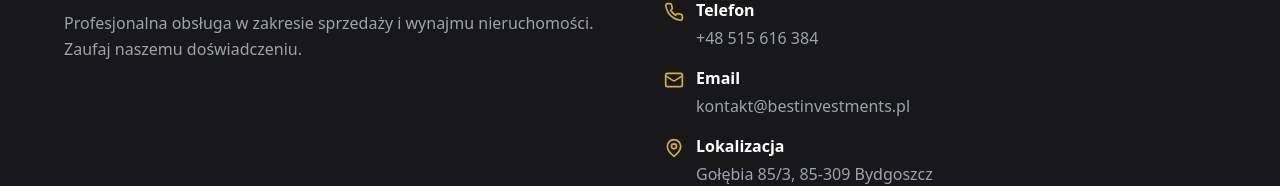
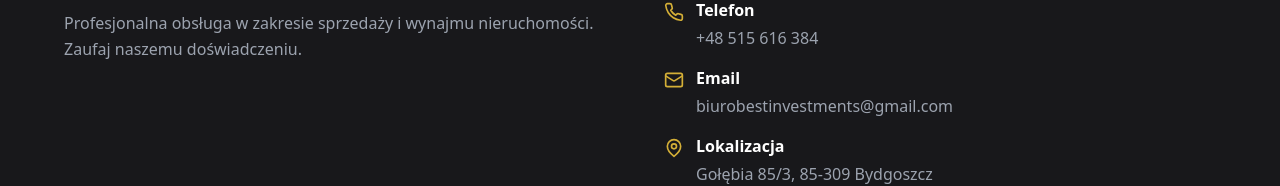
Before and after one commit to mawikpartners-jpg/poradnik, a React (Vite) app: page / in a window 1280 px wide. Shown: the part 4548-4734 px from the top of the page. Built offline with nearby package versions, Linux system fonts and the light colour scheme.

Commit message:
Updated App.tsx

```diff
--- a/src/App.tsx
+++ b/src/App.tsx
@@ -500,8 +500,8 @@ function App() {
                   <Mail className="w-5 h-5 text-[#D4AF37] mt-1 mr-3 flex-shrink-0" />
                   <div>
                     <div className="font-semibold mb-1">Email</div>
-                    <a href="mailto:kontakt@bestinvestments.pl" className="text-gray-400 hover:text-[#D4AF37] transition-colors">
-                      kontakt@bestinvestments.pl
+                    <a href="mailto:biurobestinvestments@gmail.com" className="text-gray-400 hover:text-[#D4AF37] transition-colors">
+                      biurobestinvestments@gmail.com
                     </a>
                   </div>
                 </div>
```
